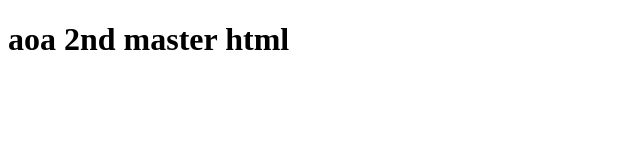
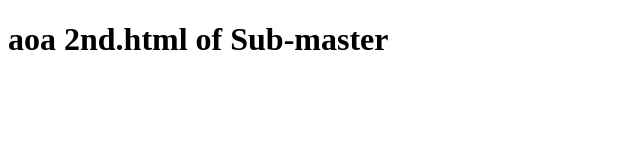
Before and after one commit to Kam361/gitco, a plain HTML site: page 2nd_of_sub_master.htm in a window 1280 px wide. Shown: the whole page, without its empty margins (0-640 px from the left). Drawn offline with Linux system fonts and the light colour scheme.

Commit message:
renaming and modifying in sub_master

```diff
--- a/2nd_master.htm
+++ b/2nd_of_sub_master.htm
@@ -7,6 +7,6 @@
     <title>2nd master htmls file</title>
 </head>
 <body>
-    <h1>aoa 2nd master html</h1>
+    <h1>aoa 2nd.html of Sub-master</h1>
 </body>
 </html>
```
